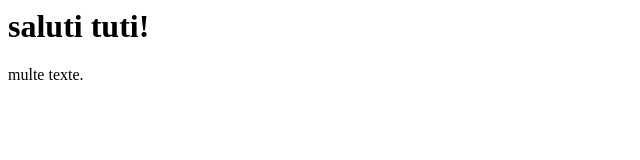
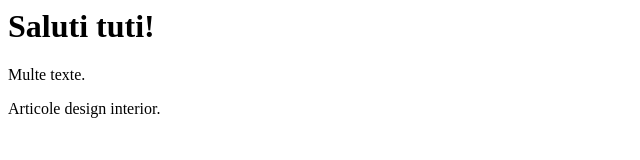
Before and after one commit to dizen-studio/proiect-doi, a plain HTML site: page index.html in a window 1280 px wide. Shown: the whole page, without its empty margins (0-640 px from the left). Drawn offline with Linux system fonts and the light colour scheme.

Commit message:
feat: fisier nou index

```diff
--- a/index.html
+++ b/index.html
@@ -1,2 +1,3 @@
-<h1>saluti tuti!</h1>
-<p>multe texte.</p>
+<h1>Saluti tuti!</h1>
+<p>Multe texte.</p>
+<p>Articole design interior.</p>
```
